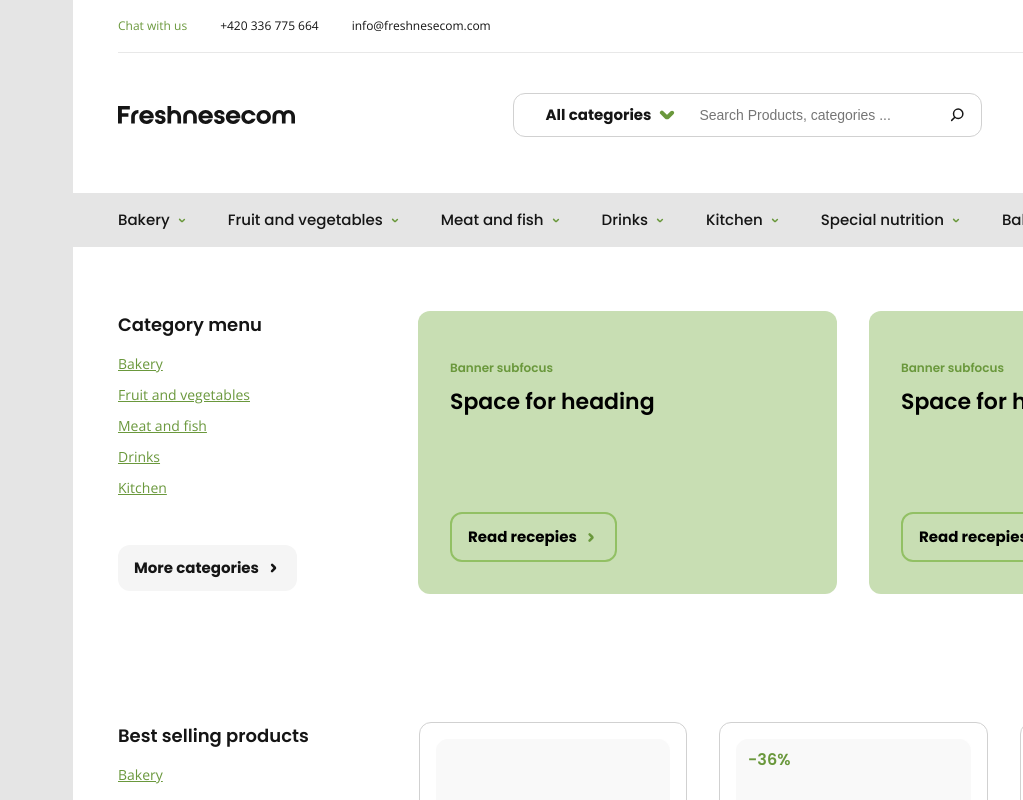
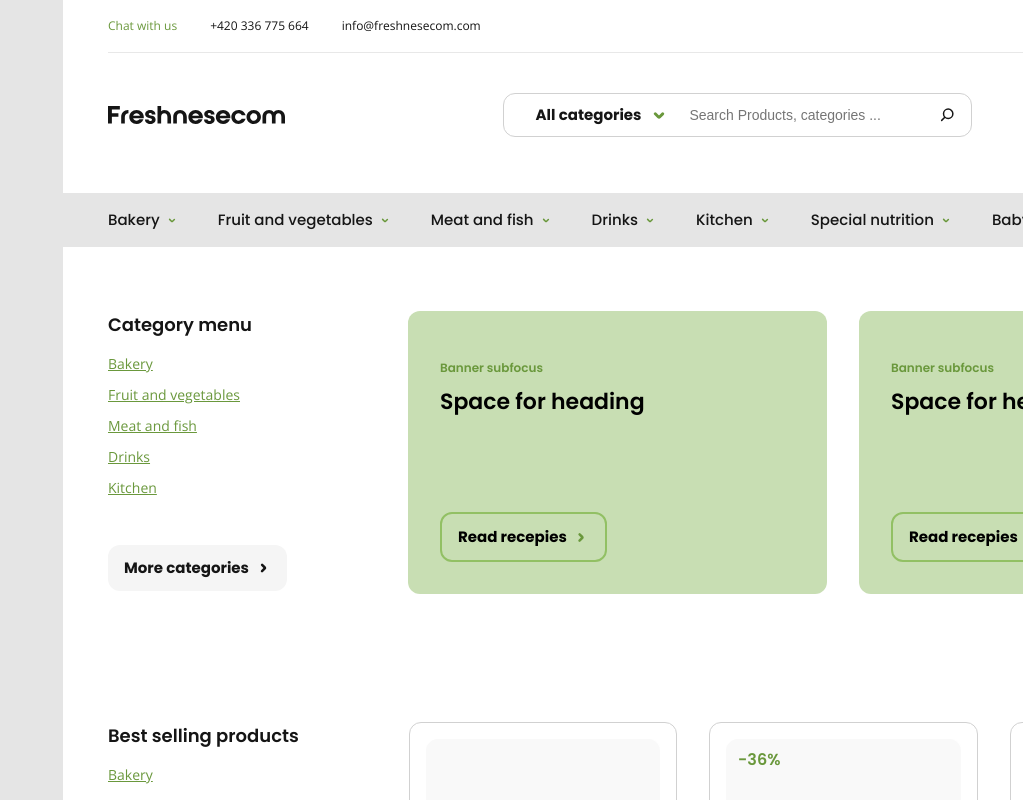
Before and after one commit to GrexNaObed/freshesecomreact, a React (Create React App) app: page / in a window 1280 px wide. Shown: the top 800 px of the page, without its empty margins (257-1280 px from the left). Built offline with nearby package versions, Linux system fonts and the light colour scheme.

Commit message:
nothing and conatiner padding

```diff
--- a/src/App.js
+++ b/src/App.js
@@ -17,6 +17,8 @@ function App() {
         <CategoryMenu/>
         <BestSiling/>
         <BestFromFrames/>
+
+
         <Headline/>
       </Container>
     </div>
--- a/src/components/bestSilings/BestSiling.jsx
+++ b/src/components/bestSilings/BestSiling.jsx
@@ -1,5 +1,5 @@
 import React from 'react'
-import CategoryLIst from '../listOf/CategoryLIst'
+import CategoryLIst from '../categorylist/CategoryLIst'
 import Cart from '../UI/Cart/Cart'
 import CartSale from '../UI/Cart/CartSale'
 
--- a/src/components/bestfromframes/BestFromFrames.jsx
+++ b/src/components/bestfromframes/BestFromFrames.jsx
@@ -1,5 +1,5 @@
 import React from 'react'
-import CategoryLIst from '../listOf/CategoryLIst'
+import CategoryLIst from '../categorylist/CategoryLIst'
 import Cart from '../UI/Cart/Cart'
 import CartSale from '../UI/Cart/CartSale'
 
--- a/src/components/categoryMenu/CategoryMenu.jsx
+++ b/src/components/categoryMenu/CategoryMenu.jsx
@@ -1,5 +1,5 @@
 import React from 'react'
-import CategoryLIst from '../listOf/CategoryLIst'
+import CategoryLIst from '../categorylist/CategoryLIst'
 
 function CategoryMenu() {
     return (
--- a/src/components/header/header.scss
+++ b/src/components/header/header.scss
@@ -87,8 +87,8 @@
             &::before {
                 content: '';
                 display: block;
-                width: 16px;
-                height: 16px;
+                width: 12px;
+                height: 12px;
                 background: url('../../img/search-arrow.svg') center right / contain no-repeat;
                 position: absolute;
                 right: 0;
--- a/src/scss/style.scss
+++ b/src/scss/style.scss
@@ -47,6 +47,6 @@ button{
 .container {
     width: 100%;
     max-width: 1260px;
-    padding: 0 330px;
+    padding: 0 320px;
     margin: 0 auto;
 }
```
Also changed, not shown: src/components/categorylist/CategoryLIst.jsx (renamed from src/components/listOf/CategoryLIst.jsx).
